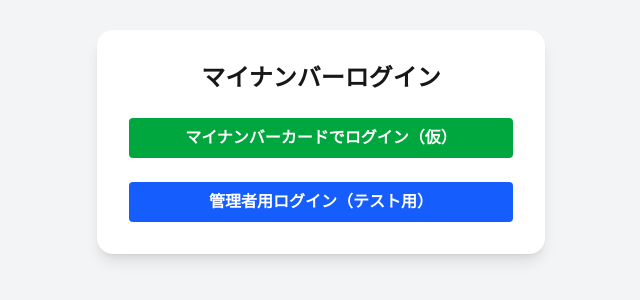
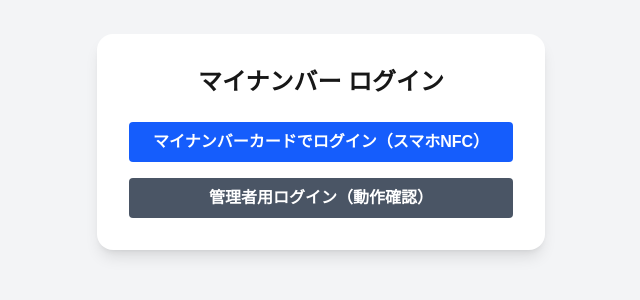
Before and after one commit to KoukiFurukawa/ST, a Next.js app in the folder CommissionApp/: page /answer/1234 in a window 1280 px wide. Shown: the part 258-558 px from the top of the page, without its empty margins (319-959 px from the left). Built offline with nearby package versions, Linux system fonts and the light colour scheme.

Commit message:
NFC修正

```diff
--- a/CommissionApp/src/app/answer/[id]/page.tsx
+++ b/CommissionApp/src/app/answer/[id]/page.tsx
@@ -4,30 +4,28 @@ import React, { useState, useRef } from "react";
 import { toPng } from "html-to-image";
 import { saveAs } from "file-saver";
 
-const Home = () => {
-    const [isAuthenticated, setIsAuthenticated] = useState(false);
-    const [userData, setUserData] = useState<any>(null);
+const AnswerPage = () => {
   const [formData, setFormData] = useState({
     recipientName: "",
     recipientAddress: "",
     grantorName: "",
     grantorAddress: "",
   });
+
   const [isSubmitted, setIsSubmitted] = useState(false);
+  const [isLoggedIn, setIsLoggedIn] = useState(false);
   const formRef = useRef<HTMLFormElement>(null);
   const answerRef = useRef<HTMLDivElement>(null);
 
-    const handleLoginSuccess = (data: any) => {
-        setUserData(data);
-        setIsAuthenticated(true);
+  const handleInputChange = (e: React.ChangeEvent<HTMLInputElement>) => {
+    const { name, value } = e.target;
+    setFormData((prevData) => ({
+      ...prevData,
+      [name]: value,
+    }));
   };
 
-    const handleInputChange = (e: React.ChangeEvent<HTMLInputElement>) => {
-        const { name, value } = e.target;
-        setFormData((prevData) => ({ ...prevData, [name]: value }));
-    };
-
-    const handleSubmit = (e: React.FormEvent) => {
+  const handleSubmit = (e: React.FormEvent<HTMLFormElement>) => {
     e.preventDefault();
     const { recipientName, recipientAddress, grantorName, grantorAddress } = formData;
     if (!recipientName || !recipientAddress || !grantorName || !grantorAddress) {
@@ -54,41 +52,51 @@ const Home = () => {
     }
   };
 
-    const handleKeyPress = (e: React.KeyboardEvent) => {
+  const handleKeyPress = (e: React.KeyboardEvent<HTMLInputElement>) => {
     if (e.key === "Enter") {
-            handleSubmit(e as any);
+      e.preventDefault();
+      const form = formRef.current;
+      if (form) {
+        form.requestSubmit();
+      }
     }
   };
 
+  const handleLogin = () => {
+    // スマホでNFCを使ったマイナンバーICカード読み込み処理（仮実装）
+    alert("スマホのNFCでマイナンバーカードを読み取ってください。");
+    // 認証成功後
+    setIsLoggedIn(false);
+  };
+
+  const handleAdminLogin = () => {
+    setIsLoggedIn(true);
+  };
+
+  if (!isLoggedIn) {
     return (
       <div className="min-h-screen bg-gray-100 flex items-center justify-center p-4">
-            {!isAuthenticated ? (
-                <div className="bg-white shadow-lg rounded-2xl p-8 w-full max-w-md space-y-6">
-                    <h1 className="text-2xl font-bold text-center">マイナンバーログイン</h1>
+        <div className="bg-white shadow-lg rounded-2xl p-8 w-full max-w-md text-center">
+          <h1 className="text-2xl font-bold mb-6">マイナンバー ログイン</h1>
           <button
-                        onClick={() =>
-                            handleLoginSuccess({
-                                name: "マイナンバーユーザー",
-                                isAdmin: false,
-                            })
-                        }
-                        className="w-full bg-green-600 hover:bg-green-700 text-white font-bold py-2 px-4 rounded"
+            onClick={handleLogin}
+            className="bg-blue-600 hover:bg-blue-700 text-white font-bold py-2 px-4 rounded w-full mb-4"
           >
-                        マイナンバーカードでログイン（仮）
+            マイナンバーカードでログイン（スマホNFC）
           </button>
           <button
-                        onClick={() =>
-                            handleLoginSuccess({
-                                name: "管理者",
-                                isAdmin: true,
-                            })
-                        }
-                        className="w-full bg-blue-600 hover:bg-blue-700 text-white font-bold py-2 px-4 rounded"
+            onClick={handleAdminLogin}
+            className="bg-gray-600 hover:bg-gray-700 text-white font-bold py-2 px-4 rounded w-full"
           >
-                        管理者用ログイン（テスト用）
+            管理者用ログイン（動作確認）
           </button>
         </div>
-            ) : (
+      </div>
+    );
+  }
+
+  return (
+    <div className="min-h-screen bg-gray-100 flex items-center justify-center p-4">
       <div className="bg-white shadow-lg rounded-2xl p-8 w-full max-w-lg">
         <h1 className="text-2xl font-bold mb-6 text-center">
           {isSubmitted ? "確認画面" : "委任状 入力フォーム"}
@@ -174,7 +182,7 @@ const Home = () => {
               戻る
             </button>
             <button
-                                onClick={() => { }}
+              onClick={() => {}}
               className="flex-1 bg-green-600 hover:bg-green-700 text-white font-bold py-2 px-4 rounded"
             >
               送信する
@@ -182,9 +190,8 @@ const Home = () => {
           </div>
         )}
       </div>
-            )}
     </div>
   );
 };
 
-export default Home;
+export default AnswerPage;
```
Lines whose indentation alone changed are shown as unchanged.
